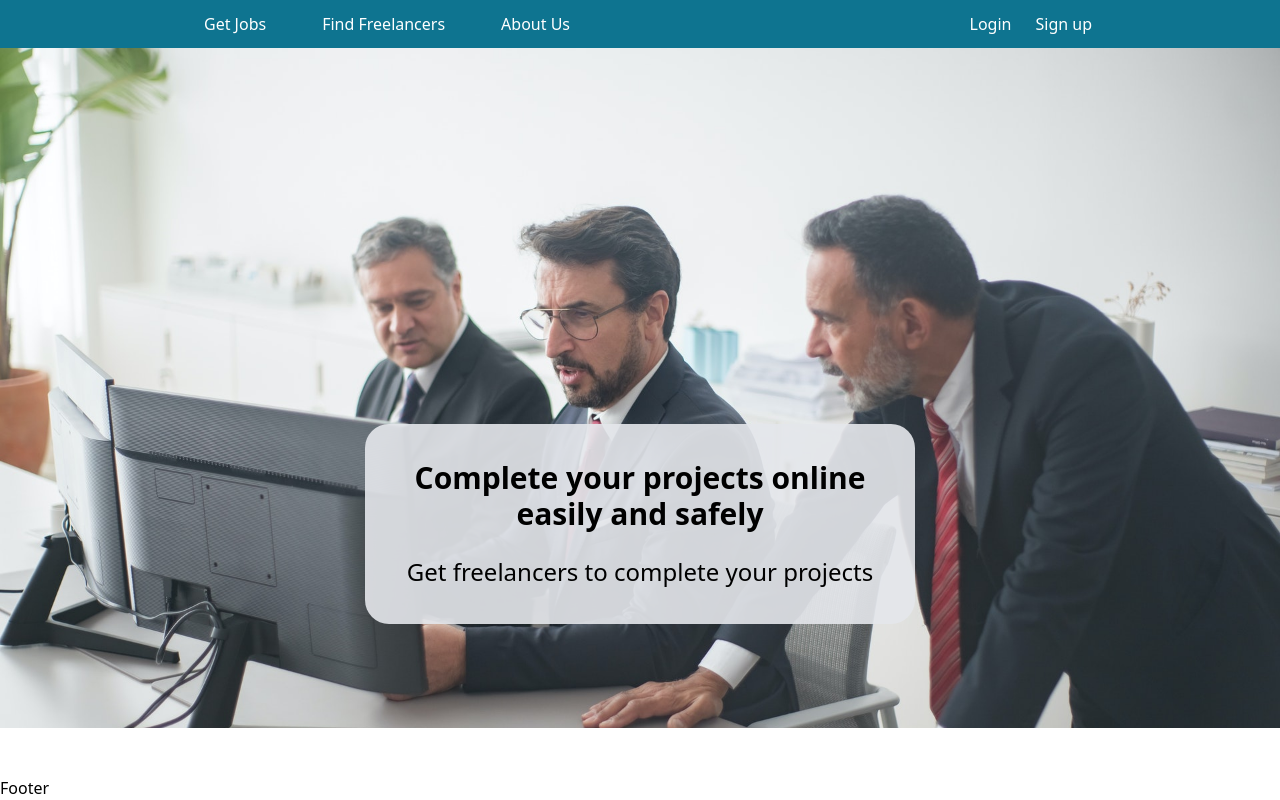
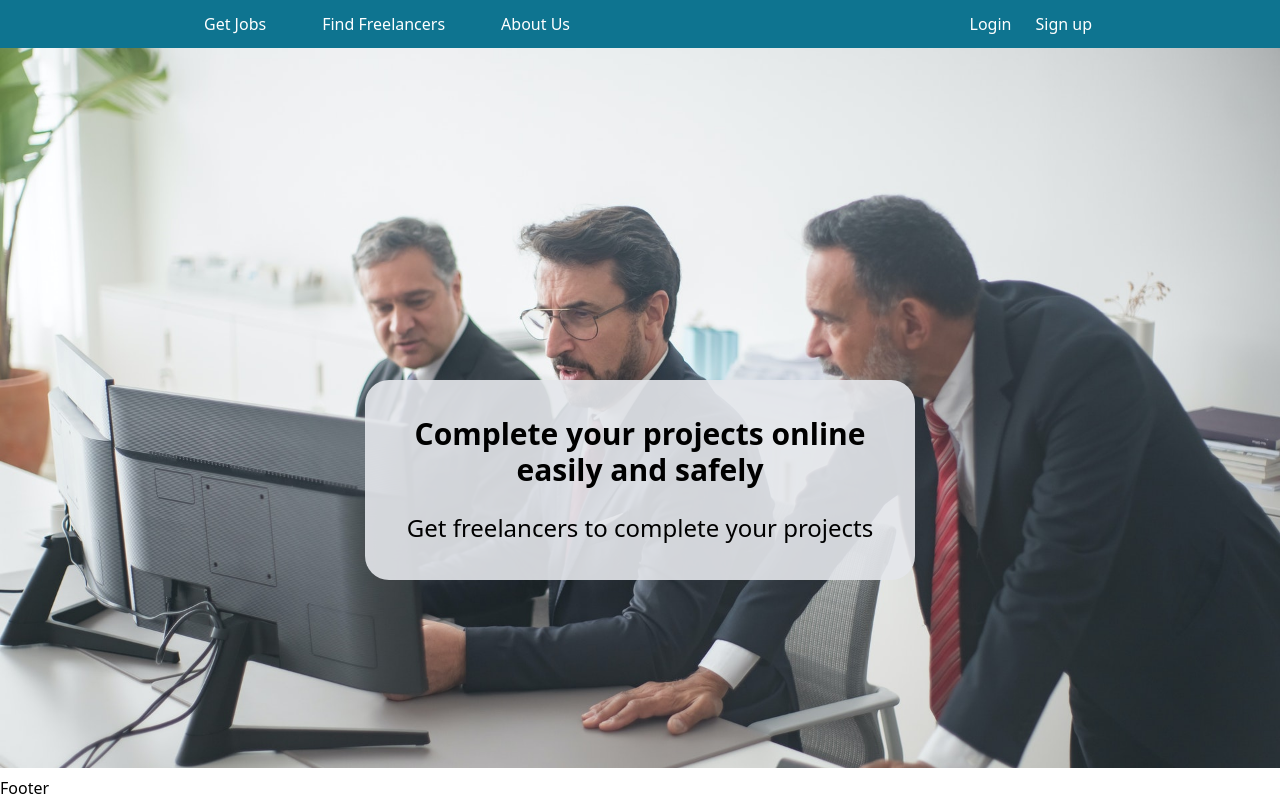
Before and after one commit to moh1434/Maslah-Tech-vue3, a Vue app: page / in a window 1280 px wide. Built offline with nearby package versions, Linux system fonts and the light colour scheme.

Commit message:
rename image-parent to background-section

```diff
--- a/src/pages/index.vue
+++ b/src/pages/index.vue
@@ -1,7 +1,7 @@
 <script setup lang="ts"></script>
 
 <template>
-  <section class="image-parent relative">
+  <section class="background-section relative">
     <div class="absolute relative-center">
       <h1>Complete your projects online easily and safely</h1>
       <h2>Get freelancers to complete your projects</h2>
@@ -10,39 +10,40 @@
 </template>
 
 <style>
-.image-parent {
+/* Start background-section */
+.background-section {
   background: url('@/assets/imgs/img1.jpg') black;
   background-size: cover;
   background-repeat: no-repeat;
-  height: 85vh;
+  height: 90vh;
   color: black;
   text-align: center;
 }
-.image-parent h1 {
+.background-section h1 {
   @apply text-2xl font-bold;
 }
-.image-parent h2 {
+.background-section h2 {
   @apply text-lg mt-2;
 }
-.image-parent > div {
+.background-section > div {
   @apply p-5 bg-gray-200 bg-opacity-90 rounded-3xl;
 }
 
 .relative-center {
-  top: 70%;
+  top: 60%;
   left: 0;
   right: 0;
   @apply mx-12;
   transform: translateY(-50%);
 }
 @media screen(md) {
-  .image-parent h1 {
+  .background-section h1 {
     @apply text-3xl;
   }
-  .image-parent h2 {
+  .background-section h2 {
     @apply text-2xl mt-6;
   }
-  .image-parent > div {
+  .background-section > div {
     @apply p-9;
   }
   .relative-center {
@@ -51,10 +52,10 @@
     @apply mx-auto;
   }
 }
-
 @media screen(2xl) {
-  .image-parent {
+  .background-section {
     background-position: 0 -120px;
   }
 }
+/* End background-section */
 </style>
```
